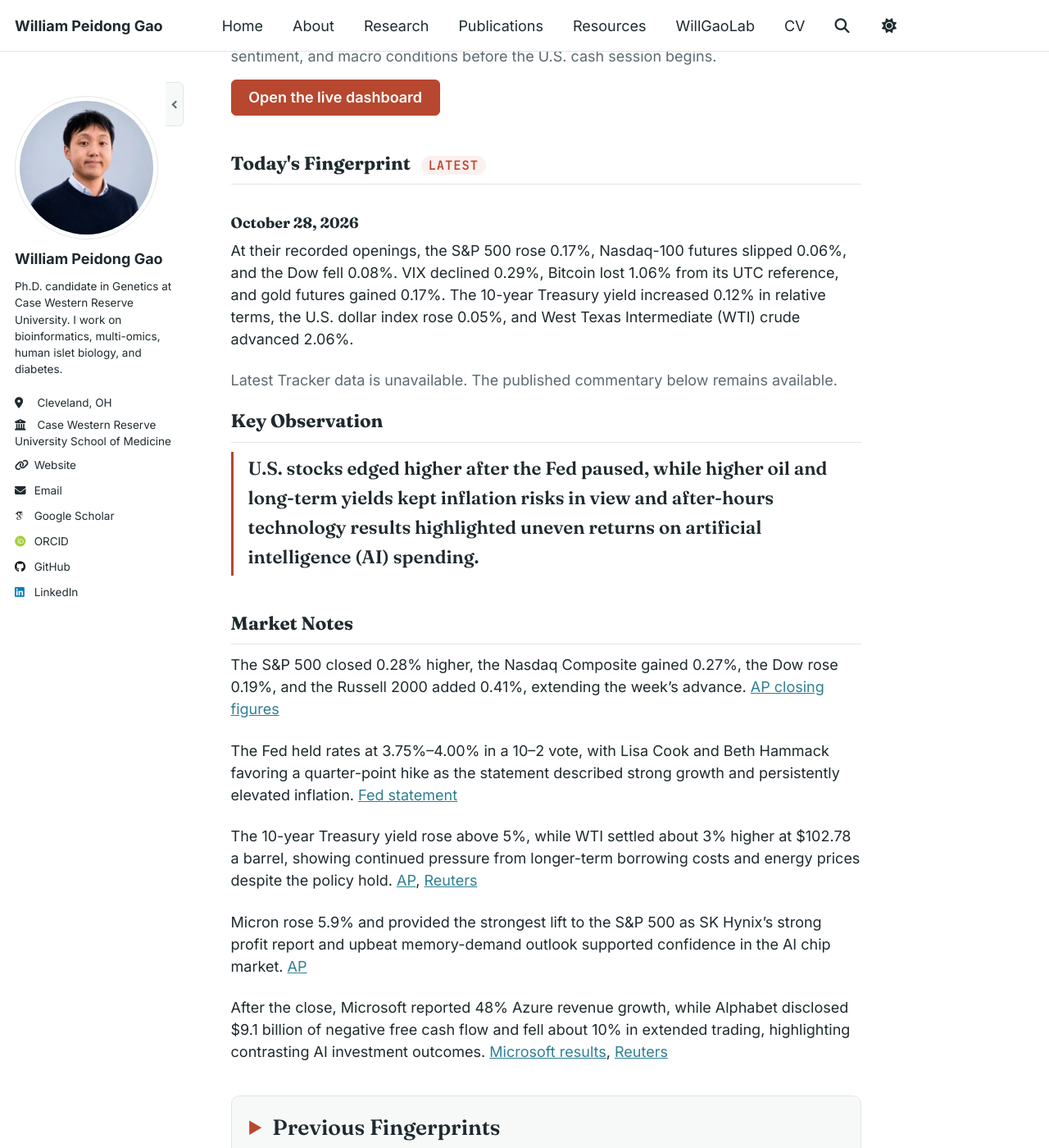
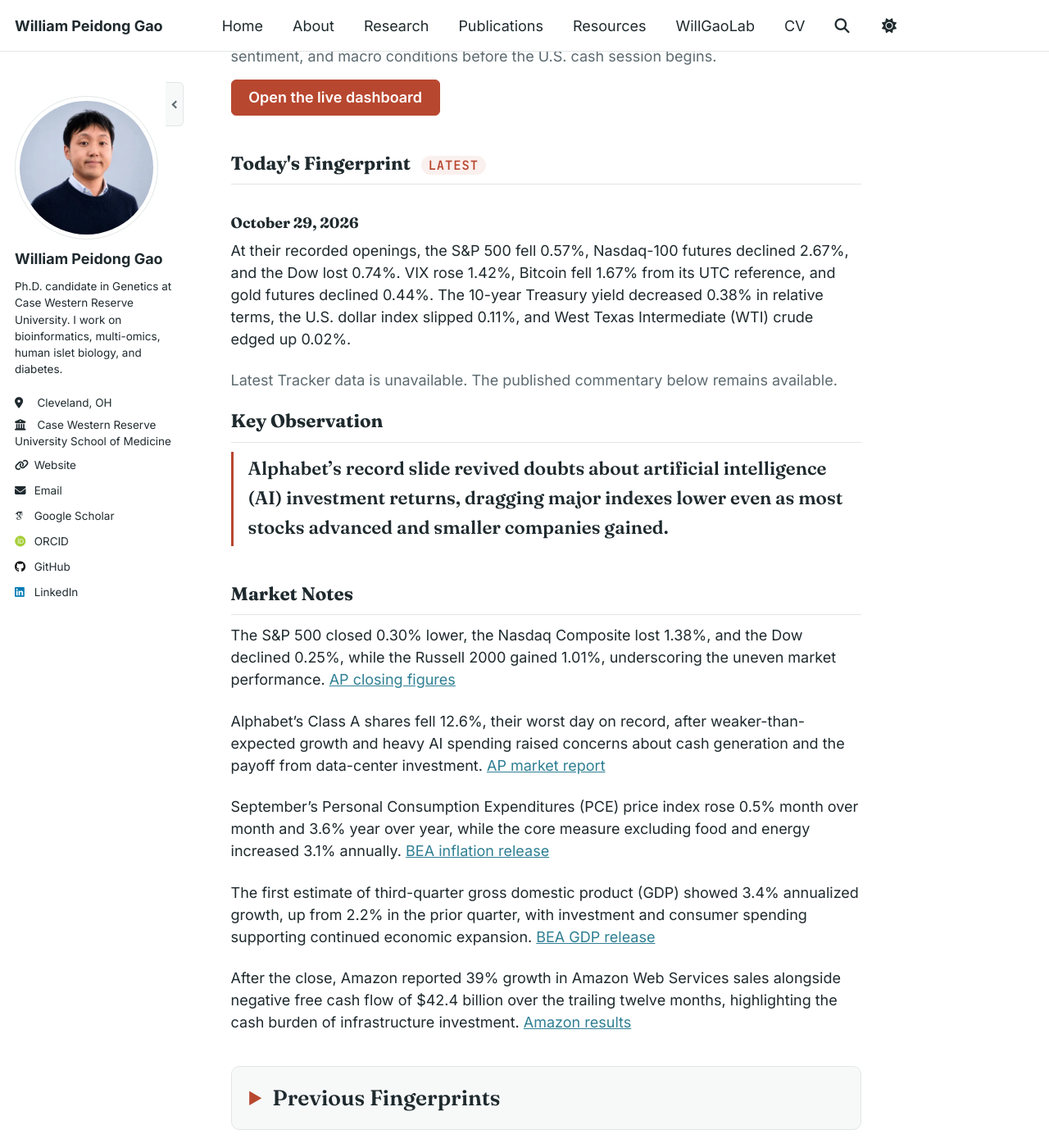
Before and after one commit to PeidongGao/WilliamGaoWeb, a Jekyll site: the page built from _pages/market-fingerprint.md, in a window 1280 px wide and 1400 px high, scrolled down 296 px. Shown: the whole window at 82% size. Built offline with Jekyll 4.4.1, drawn with Linux system fonts in a browser that asks for light colours; some web fonts are replaced.

Commit message:
Publish October 29 daily market report

```diff
--- a/_data/market_commentary.yml
+++ b/_data/market_commentary.yml
@@ -1,3 +1,13 @@
+- date: "2026-10-29"
+  summary: "At their recorded openings, the S&P 500 fell 0.57%, Nasdaq-100 futures declined 2.67%, and the Dow lost 0.74%. VIX rose 1.42%, Bitcoin fell 1.67% from its UTC reference, and gold futures declined 0.44%. The 10-year Treasury yield decreased 0.38% in relative terms, the U.S. dollar index slipped 0.11%, and West Texas Intermediate (WTI) crude edged up 0.02%."
+  key_observation: "Alphabet’s record slide revived doubts about artificial intelligence (AI) investment returns, dragging major indexes lower even as most stocks advanced and smaller companies gained."
+  market_notes:
+    - "The S&P 500 closed 0.30% lower, the Nasdaq Composite lost 1.38%, and the Dow declined 0.25%, while the Russell 2000 gained 1.01%, underscoring the uneven market performance. [AP closing figures](https://www.seattlepi.com/business/how-major-us-stock-indexes-fared-thursday-a22501291)"
+    - "Alphabet’s Class A shares fell 12.6%, their worst day on record, after weaker-than-expected growth and heavy AI spending raised concerns about cash generation and the payoff from data-center investment. [AP market report](https://www.local10.com/news/2026/10/29/historic-drop-for-alphabets-stock-drags-the-us-market-lower/)"
+    - "September’s Personal Consumption Expenditures (PCE) price index rose 0.5% month over month and 3.6% year over year, while the core measure excluding food and energy increased 3.1% annually. [BEA inflation release](https://www.bea.gov/news/2026/personal-income-and-outlays-september-2026)"
+    - "The first estimate of third-quarter gross domestic product (GDP) showed 3.4% annualized growth, up from 2.2% in the prior quarter, with investment and consumer spending supporting continued economic expansion. [BEA GDP release](https://www.bea.gov/news/2026/gdp-advance-estimate-3rd-quarter-2026)"
+    - "After the close, Amazon reported 39% growth in Amazon Web Services sales alongside negative free cash flow of $42.4 billion over the trailing twelve months, highlighting the cash burden of infrastructure investment. [Amazon results](https://ir.aboutamazon.com/news-release/news-release-details/2026/Amazon-com-Announces-Third-Quarter-Results/default.aspx)"
+
 - date: "2026-10-28"
   summary: "At their recorded openings, the S&P 500 rose 0.17%, Nasdaq-100 futures slipped 0.06%, and the Dow fell 0.08%. VIX declined 0.29%, Bitcoin lost 1.06% from its UTC reference, and gold futures gained 0.17%. The 10-year Treasury yield increased 0.12% in relative terms, the U.S. dollar index rose 0.05%, and West Texas Intermediate (WTI) crude advanced 2.06%."
   key_observation: "U.S. stocks edged higher after the Fed paused, while higher oil and long-term yields kept inflation risks in view and after-hours technology results highlighted uneven returns on artificial intelligence (AI) spending."
```
